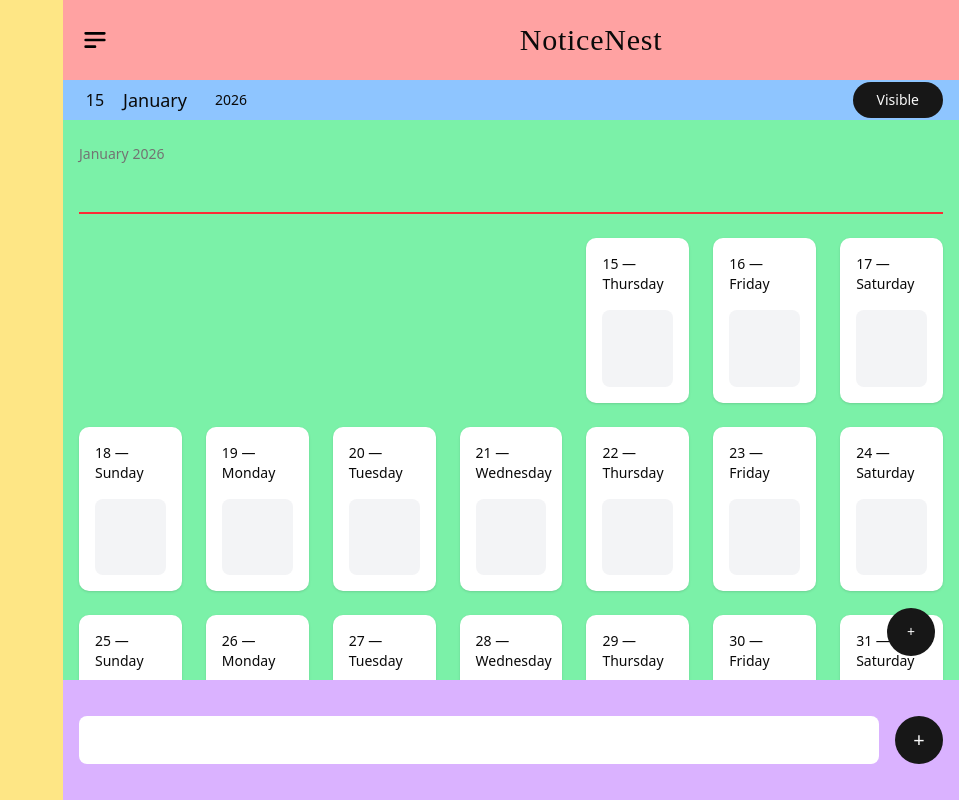
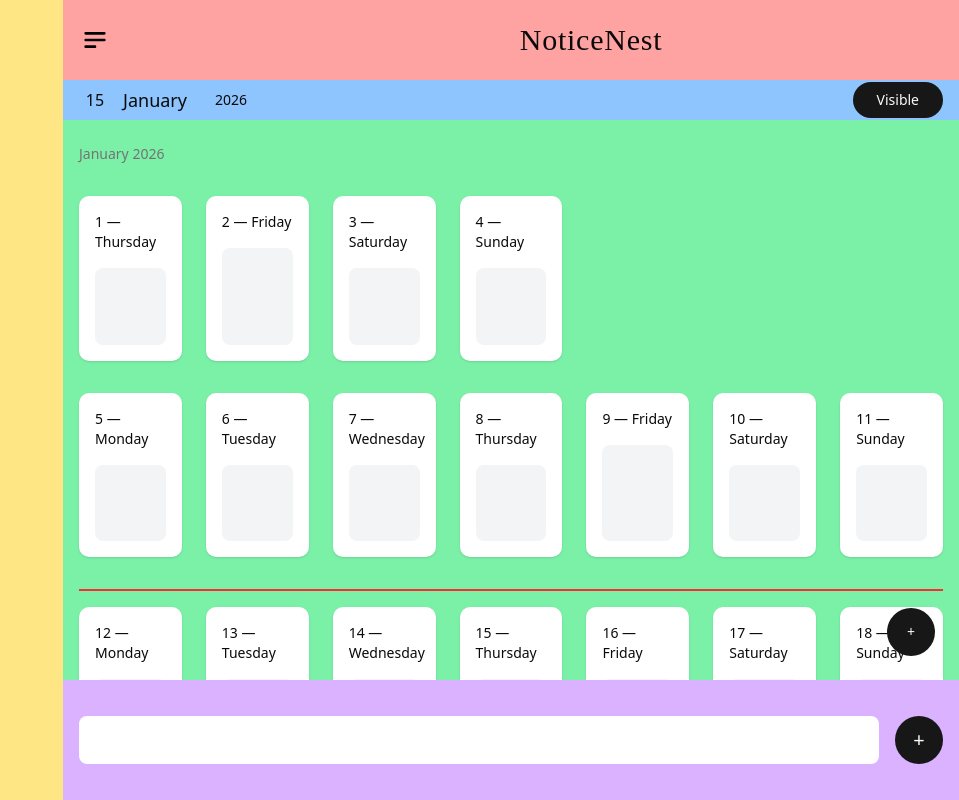
Before and after one commit to daddy-ash25/NoticeNest, a React (Vite) app in the folder frontend/: page / in a window 1280 px wide. Shown: the whole page, without its empty margins (321-1280 px from the left). Built offline with nearby package versions, Linux system fonts and the light colour scheme; a web font is replaced by a local one.

Commit message:
the representation of data into the main part is done now next focus is on infinite scrolling

```diff
--- a/frontend/src/components/NoticeTimeline.tsx
+++ b/frontend/src/components/NoticeTimeline.tsx
@@ -14,72 +14,127 @@ function getWeekday(date: Date): string {
     return date.toLocaleDateString("en-US", { weekday: "long" });
 }
 
+
 /**
- * Utility: generate date range
+ * Utility: generate dates from today till end of current month
  */
-function generateDates(daysBefore = 10, daysAfter = 20): Date[] {
+function generateDatesOfThisMonth(): Date[] {
     const today = new Date();
     const dates: Date[] = [];
 
-    for (let i = -daysBefore; i <= daysAfter; i++) {
-        const d = new Date(today);
-        d.setDate(today.getDate() + i);
+    const year = today.getFullYear();
+    const month = today.getMonth();
+
+    // last day of current month
+    const lastDayOfMonth = new Date(year, month + 1, 0).getDate();
+
+    for (let day = 1; day <= lastDayOfMonth; day++) {
+        const d = new Date(year, month, day);
         dates.push(d);
     }
 
     return dates;
 }
 
+
+function groupDatesIntoWeeks(dates: Date[], todayStr: string) {
+    const weeks: {
+        days: Date[];
+        isCurrentWeek: boolean;
+    }[] = [];
+
+    let currentWeek: Date[] = [];
+    let containsToday = false;
+
+    dates.forEach((date) => {
+        currentWeek.push(date);
+
+        if (formatDate(date) === todayStr) {
+            containsToday = true;
+        }
+
+        if (date.getDay() === 0) { // Sunday
+            weeks.push({
+                days: currentWeek,
+                isCurrentWeek: containsToday,
+            });
+
+            currentWeek = [];
+            containsToday = false;
+        }
+    });
+
+    if (currentWeek.length > 0) {
+        weeks.push({
+            days: currentWeek,
+            isCurrentWeek: containsToday,
+        });
+    }
+
+    return weeks;
+}
+
+
+
+
+
+
+
+
+
+function CardMaker(date: Date) {
+    return (
+        <div
+            key={formatDate(date)}
+            className="bg-white rounded-lg shadow-sm aspect-[1/1.6] p-4 flex flex-col"
+        >
+            <div className="text-sm font-medium">
+                {date.getDate()} — {getWeekday(date)}
+            </div>
+
+            <div className="flex-1 mt-4 bg-gray-100 rounded-md" />
+        </div>
+    );
+}
+
+
+
 export default function NoticeTimeline() {
     const todayStr = formatDate(new Date());
 
-    const dates = useMemo(() => generateDates(6,8), []);
+    const dates = useMemo(() => generateDatesOfThisMonth(), []);
+    const weeks = useMemo(() => groupDatesIntoWeeks(dates, todayStr), [dates, todayStr]);
 
     return (
-        <div className="px-4 py-6 space-y-12">
+        <div className="px-4 py-6 space-y-8">
 
-            {dates.map((date, index) => {
-                const dateStr = formatDate(date);
-                const isToday = dateStr === todayStr;
+            {/* Month header */}
+            <div className="text-sm text-muted-foreground">
+                {new Date().toLocaleDateString("en-US", {
+                    month: "long",
+                    year: "numeric",
+                })}
+            </div>
 
-                const isNewMonth =
-                    index === 0 ||
-                    date.getMonth() !== dates[index - 1].getMonth();
+            {/* Weeks */}
+            {weeks.map((week, index) => (
+                <div key={index} className="space-y-4">
 
-                return (
-                    <div key={dateStr}>
+                    {/* Red separator before current week */}
+                    {week.isCurrentWeek && (
+                        <div className="border-t-2 border-red-500" />
+                    )}
 
-                        {/* Month separation */}
-                        {isNewMonth && (
-                            <div className="my-6 text-sm text-muted-foreground">
-                                {date.toLocaleDateString("en-US", { month: "long", year: "numeric" })}
-                            </div>
-                        )}
+                    {/* Week grid */}
+                    <div className="grid grid-cols-3 lg:grid-cols-7 gap-6">
+                        {week.days.map((date) => CardMaker(date))}
+                    </div>
 
-                        {/* Today separator */}
-                        {isToday && (
-                            <div className="my-6 border-t-2 border-red-500"></div>
-                        )}
+                </div>
+            ))}
 
-                        {/* Cards grid */}
-                        <div className="grid grid-cols-3 lg:grid-cols-7 gap-6">
-                            {Array.from({ length: 7 }).map((_, i) => (
-                                <div
-                                    key={i}
-                                    className="bg-white rounded-lg shadow-sm aspect-[1/1.6] p-4 flex flex-col"
-                                >
-                                    <div className="text-sm font-medium">
-                                        {date.getDate()} — {getWeekday(date)}
-                                    </div>
-
-                                    <div className="flex-1 mt-4 bg-gray-100 rounded-md" />
-                                </div>
-                            ))}
-                        </div>
-
-                    </div>
-                );
-            })}
+            {/* Infinite scroll placeholder */}
+            <div className="w-full h-[5vh] bg-blue-300 rounded-md" />
         </div>
     );
 }
--- a/frontend/src/components/NoticeTimeline01.tsx
+++ /dev/null
@@ -1,106 +0,0 @@
-import { useMemo } from "react";
-
-/**
- * Utility: format date to YYYY-MM-DD
- */
-function formatDate(date: Date): string {
-    return date.toISOString().split("T")[0];
-}
-
-/**
- * Utility: get weekday name
- */
-function getWeekday(date: Date): string {
-    return date.toLocaleDateString("en-US", { weekday: "long" });
-}
-
-function getWeekdayIndex(date: Date): number {
-    return date.getDay(); // 0 = Sunday, 6 = Saturday
-}
-
-
-/**
- * Utility: generate dates from today till end of current month
- */
-function generateDatesTillMonthEnd(): Date[] {
-    const today = new Date();
-    const dates: Date[] = [];
-
-    const year = today.getFullYear();
-    const month = today.getMonth();
-
-    // last day of current month
-    const lastDayOfMonth = new Date(year, month + 1, 0).getDate();
-
-    for (let day = today.getDate(); day <= lastDayOfMonth; day++) {
-        const d = new Date(year, month, day);
-        dates.push(d);
-    }
-
-    return dates;
-}
-
-export default function NoticeTimeline01() {
-    const todayStr = formatDate(new Date());
-
-    // dates from today till end of month
-    const dates = useMemo(() => generateDatesTillMonthEnd(), []);
-
-    return (
-        <div className="px-4 py-6 space-y-12">
-
-            {/* Month header */}
-            <div className="text-sm text-muted-foreground">
-                {new Date().toLocaleDateString("en-US", {
-                    month: "long",
-                    year: "numeric",
-                })}
-            </div>
-
-            {/* Dates rendering */}
-            {dates.map((date) => {
-                const dateStr = formatDate(date);
-                const isToday = dateStr === todayStr;
-
-                return (
-                    <div key={dateStr} className="space-y-6">
-
-                        {/* Today separator */}
-                        {isToday && (
-                            <div className="border-t-2 border-red-500" />
-                        )}
-
-                        {/* Cards grid */}
-                        <div className="grid grid-cols-3 lg:grid-cols-7 gap-6">
-
-                            {/* Empty placeholders before today */}
-                            {Array.from({ length: getWeekdayIndex(dates[0]) }).map((_, i) => (
-                                <div key={`empty-${i}`} />
-                            ))}
-
-                            {/* Actual dates */}
-                            {dates.map((date) => (
-                                <div
-                                    key={formatDate(date)}
-                                    className="bg-white rounded-lg shadow-sm aspect-[1/1.6] p-4 flex flex-col"
-                                >
-                                    <div className="text-sm font-medium">
-                                        {date.getDate()} — {getWeekday(date)}
-                                    </div>
-
-                                    <div className="flex-1 mt-4 bg-gray-100 rounded-md" />
-                                </div>
-                            ))}
-                        </div>
-
-
-                    </div>
-                );
-            })}
-
-            {/* Infinite scroll placeholder */}
-            <div className="w-full h-[5vh] bg-blue-300 rounded-md" />
-
-        </div>
-    );
-}
--- a/frontend/src/pages/Home.tsx
+++ b/frontend/src/pages/Home.tsx
@@ -4,7 +4,6 @@ import MenueIcon from "@/assets/icons/NoticeNest-MenueButton.svg"
 import { useState } from "react";
 import { useEffect } from "react";
 import NoticeTimeline from "@/components/NoticeTimeline";
-import NoticeTimeline01 from "@/components/NoticeTimeline01";
 
 const Home = () => {
 
@@ -100,7 +99,7 @@ const Home = () => {
           )}
 
           {/* TIMELINE */}
-  <NoticeTimeline01 />
+          <NoticeTimeline />
 
           {/* Floating Action Button */}
           <Button className="h-12 w-12 rounded-full absolute bottom-6 right-6">
```
Lines whose indentation alone changed are shown as unchanged.
